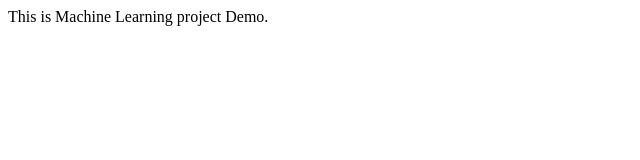
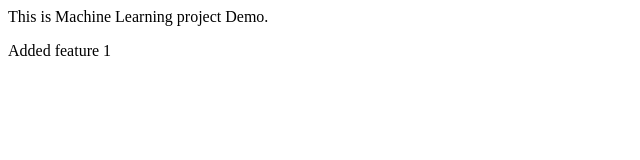
Before and after one commit to Manasa-Siemens/Demo, a plain HTML site: page index.html in a window 1280 px wide. Shown: the full height of the page, 0-640 px from the left. Drawn offline with Linux system fonts and the light colour scheme.

Commit message:
Added feature 1

```diff
--- a/index.html
+++ b/index.html
@@ -1,3 +1,6 @@
 <p>
     This is Machine Learning project Demo.
 </p>
+<div>
+    Added feature 1
+</div>
```
